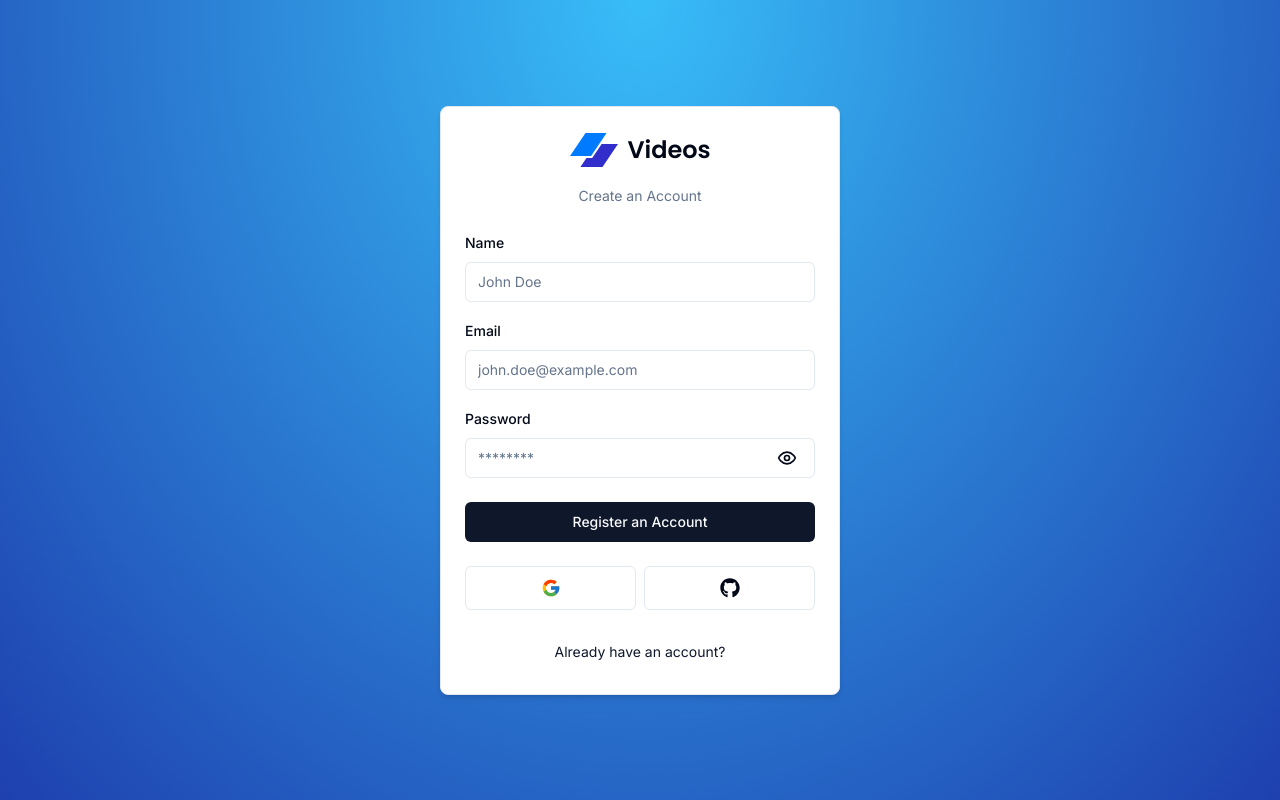
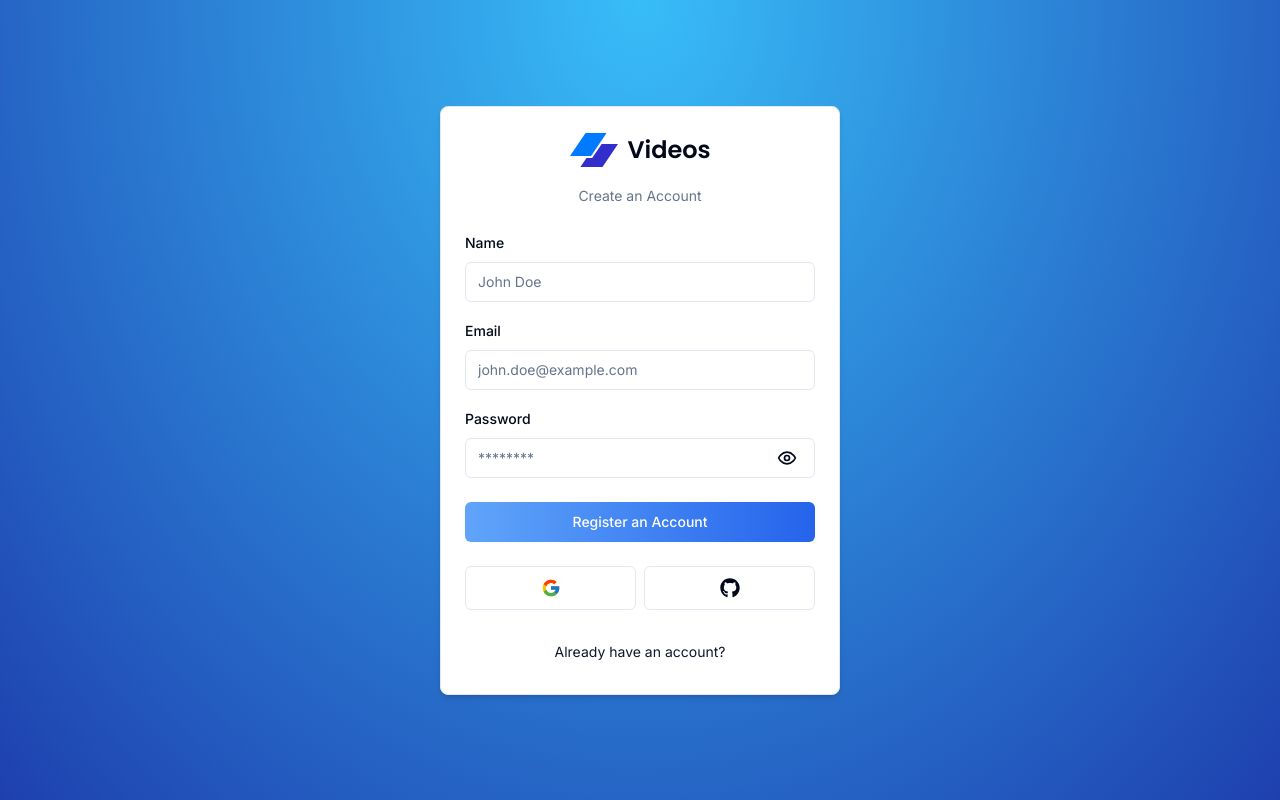
Before and after one commit to abudusamad/VideoPlatform, a Next.js app: page /auth/register in a window 1280 px wide. Built offline with nearby package versions, Linux system fonts and the light colour scheme; no server answers.

Commit message:
Fixed error in the form

```diff
--- a/app/auth/confirm/page.tsx
+++ b/app/auth/confirm/page.tsx
@@ -1,5 +1,5 @@
 
-import { ConfirmForm } from "@/components/confirm-form";
+import { ConfirmForm } from "@/components/auth/confirm-form";
 import { Suspense } from "react";
 
 const ConfirmPage = () => {
--- a/app/auth/reset/page.tsx
+++ b/app/auth/reset/page.tsx
@@ -1,5 +1,5 @@
 
-import { ResetForm } from "@/components/reset-form";
+import { ResetForm } from "@/components/auth/reset-form";
 import { Suspense } from "react";
 
 const AuthRest = () => {
--- a/components/auth/login-form.tsx
+++ b/components/auth/login-form.tsx
@@ -139,7 +139,7 @@ export const LoginForm = () => {
           <FormError message={error || urlError} />
           <FormSuccess message={success} />
 
-          <Button disabled={isPending} type="submit" className="w-full">
+          <Button variant="blue" disabled={isPending} type="submit" className="w-full">
             Login
           </Button>
         </form>
--- a/components/auth/register-form.tsx
+++ b/components/auth/register-form.tsx
@@ -143,7 +143,7 @@ export const RegisterForm = () => {
           <FormError message={error || urlError} />
           <FormSuccess message={success} />
 
-          <Button disabled={isPending} type="submit" className="w-full">
+          <Button variant="blue" disabled={isPending} type="submit" className="w-full">
             Register an Account
           </Button>
         </form>
--- a/components/reset-form.tsx
+++ b/components/auth/reset-form.tsx
@@ -75,7 +75,7 @@ export const ResetForm = () => {
           </div>
           <FormError message={error} />
           <FormSuccess message={success} />
-          <Button disabled={isPending} type="submit" className="w-full">
+          <Button variant="blue" disabled={isPending} type="submit" className="w-full">
             Send reset email
           </Button>
         </form>
--- a/components/ui/button.tsx
+++ b/components/ui/button.tsx
@@ -18,6 +18,7 @@ const buttonVariants = cva(
           "bg-secondary text-secondary-foreground hover:bg-secondary/80",
         ghost: "hover:bg-accent hover:text-accent-foreground",
         link: "text-primary underline-offset-4 hover:underline",
+        blue: "bg-gradient-to-r from-blue-400 to-blue-600 text-white hover:from-blue-500 hover:to-blue-700",
       },
       size: {
         default: "h-10 px-4 py-2",
```
Also changed, not shown: components/auth/confirm-form.tsx (renamed from components/confirm-form.tsx).
